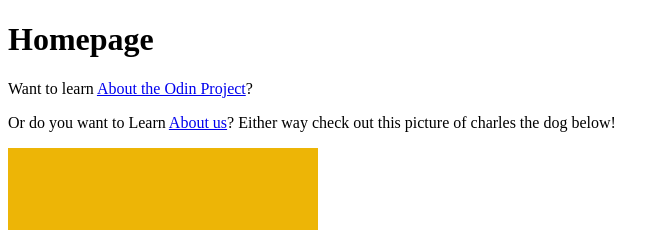
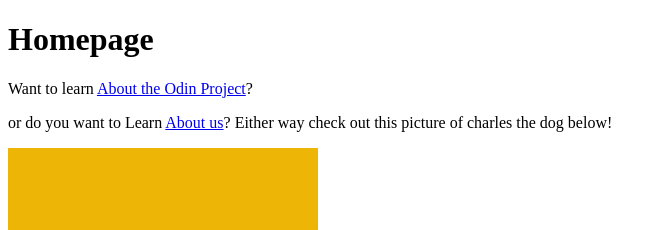
Before and after one commit to sicxx-xnx/links-and-images, a plain HTML site: page odin-links-and-images/index.html in a window 1280 px wide. Shown: the top 230 px of the page, 0-669 px from the left. Drawn offline with Linux system fonts and the light colour scheme.

Commit message:
inital commit

```diff
--- a/odin-links-and-images/index.html
+++ b/odin-links-and-images/index.html
@@ -15,7 +15,7 @@
 <!-- we use rel as the attriute handle and noopner as the first value to pervent the javascrirp from linked page from interacting with our website -->
  <!-- while the second value (noreferrer) pervents the new tab opened from knowing our (the linking website) web address -->
 </p>
-<p>Or do you want to Learn
+<p>or do you want to Learn
  <a href="./pages/about.html"> About us</a>? Either way check out this picture of charles the dog below! </p>
  <!-- the above example is of a reletaive link, this is a link that points to a page that resides within the directory of the projec webpage -->
   <!-- these links do not comtain th domain as the domain is your the exsiting webpage -->
```
